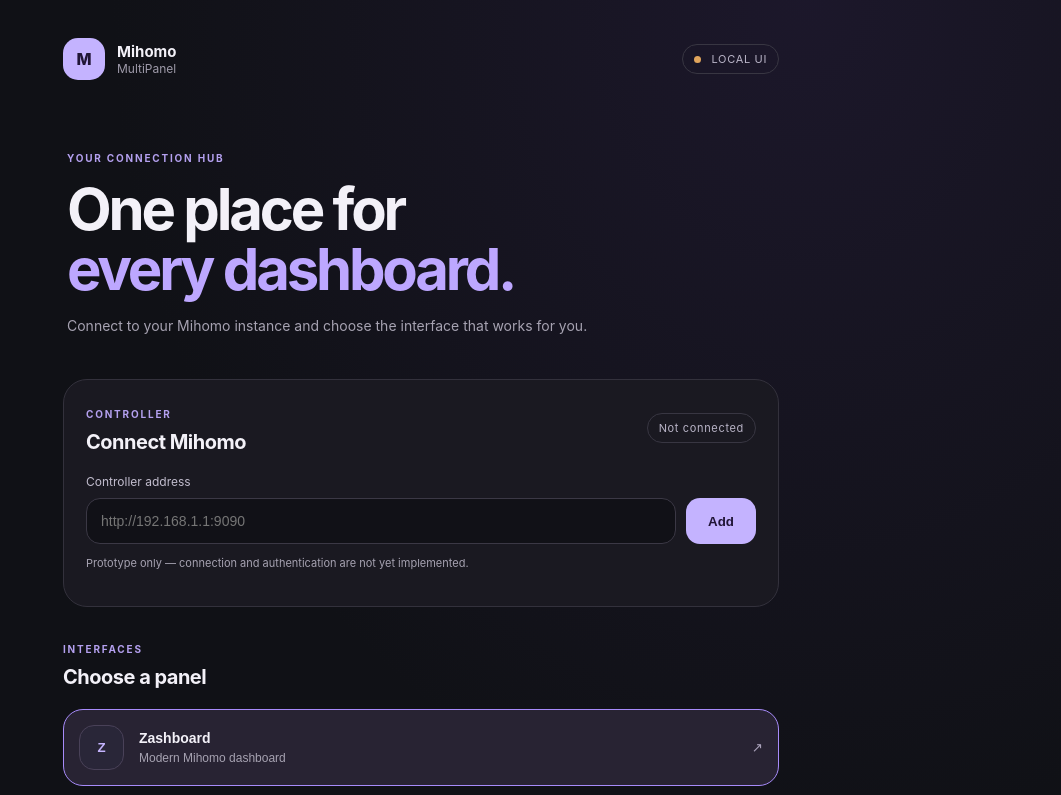
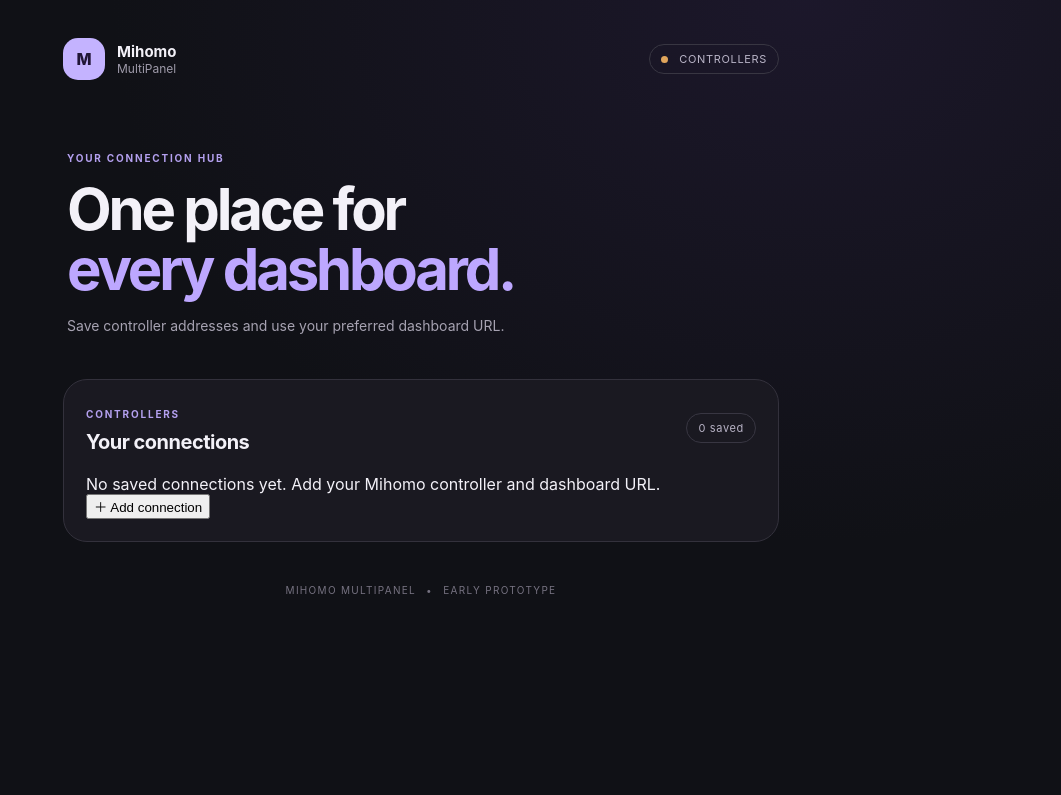
Before and after one commit to kwerty2897/mihomo-multipanel, a Vue app: page / in a window 1280 px wide. Shown: the top 795 px of the page, without its empty margins (219-1280 px from the left). Built offline with nearby package versions, Linux system fonts and the light colour scheme.

Commit message:
Add user-defined controller and dashboard profiles

```diff
--- a/src/App.vue
+++ b/src/App.vue
@@ -1,17 +1,30 @@
 <script setup lang="ts">
-import { ref } from 'vue'
+import { computed, ref } from 'vue'
 
-const panels = [
-  { name: 'Zashboard', detail: 'Modern Mihomo dashboard', mark: 'Z' },
-  { name: 'YACD', detail: 'Yet Another Clash Dashboard', mark: 'Y' },
-  { name: 'MetaCubeXD', detail: 'MetaCube dashboard', mark: 'M' }
-]
-const endpoint = ref('')
-const active = ref('Zashboard')
-const saved = ref(false)
-function addController() {
-  if (!endpoint.value.trim()) return
-  saved.value = true
+type Profile = { id: number; name: string; controller: string; panelUrl: string }
+const profiles = ref<Profile[]>([])
+const activeId = ref<number | null>(null)
+const showAdd = ref(false)
+const name = ref('')
+const controller = ref('')
+const panelUrl = ref('')
+const current = computed(() => profiles.value.find(p => p.id === activeId.value) ?? null)
+function normalizeUrl(value: string) {
+  const v = value.trim()
+  if (!v) return ''
+  try { const u = new URL(v.includes('://') ? v : 'http://' + v); if (!['http:', 'https:'].includes(u.protocol)) return ''; return u.toString().replace(/\/$/, '') } catch { return '' }
+}
+function addProfile() {
+  const c = normalizeUrl(controller.value)
+  const p = normalizeUrl(panelUrl.value)
+  if (!c || !p) return
+  const item: Profile = { id: Date.now(), name: name.value.trim() || c, controller: c, panelUrl: p }
+  profiles.value.push(item); activeId.value = item.id
+  name.value = ''; controller.value = ''; panelUrl.value = ''; showAdd.value = false
+}
+function removeProfile(id: number) {
+  profiles.value = profiles.value.filter(p => p.id !== id)
+  if (activeId.value === id) activeId.value = profiles.value[0]?.id ?? null
 }
 </script>
 
@@ -19,29 +32,37 @@ function addController() {
   <main class="shell">
     <header class="topbar">
       <div class="brand"><div class="logo">M</div><div><strong>Mihomo</strong><span>MultiPanel</span></div></div>
-      <div class="status"><i></i> LOCAL UI</div>
+      <div class="status"><i></i> CONTROLLERS</div>
     </header>
     <section class="hero">
       <div class="eyebrow">YOUR CONNECTION HUB</div>
       <h1>One place for<br/><em>every dashboard.</em></h1>
-      <p>Connect to your Mihomo instance and choose the interface that works for you.</p>
+      <p>Save controller addresses and use your preferred dashboard URL.</p>
     </section>
     <section class="connection card">
-      <div class="section-heading"><div><span class="eyebrow">CONTROLLER</span><h2>Connect Mihomo</h2></div><span class="pill">Not connected</span></div>
-      <label for="endpoint">Controller address</label>
-      <div class="input-row"><input id="endpoint" v-model="endpoint" placeholder="http://192.168.1.1:9090" /><button @click="addController">Add</button></div>
-      <p class="hint">Prototype only — connection and authentication are not yet implemented.</p>
-      <p v-if="saved" class="hint">Address entered. Saving controllers will be implemented next.</p>
-    </section>
-    <section class="panels">
-      <div class="section-heading"><div><span class="eyebrow">INTERFACES</span><h2>Choose a panel</h2></div></div>
-      <div class="panel-list">
-        <button v-for="panel in panels" :key="panel.name" class="panel-card" :class="{selected: active === panel.name}" @click="active = panel.name">
-          <div class="panel-mark">{{ panel.mark }}</div><div class="panel-copy"><strong>{{ panel.name }}</strong><span>{{ panel.detail }}</span></div><div class="arrow">↗</div>
+      <div class="section-heading"><div><span class="eyebrow">CONTROLLERS</span><h2>Your connections</h2></div><span class="pill">{{ profiles.length }} saved</span></div>
+      <div v-if="profiles.length" class="panel-list">
+        <button v-for="profile in profiles" :key="profile.id" class="panel-card" :class="{selected: activeId === profile.id}" @click="activeId = profile.id">
+          <div class="panel-mark">M</div><div class="panel-copy"><strong>{{ profile.name }}</strong><span>{{ profile.controller }}</span><span class="hint">{{ profile.panelUrl }}</span></div><div class="arrow">↗</div>
         </button>
       </div>
-      <div class="preview card"><div class="preview-head"><span class="eyebrow">SELECTED</span><span class="pill">{{ active }}</span></div><h3>{{ active }}</h3><p>Panel integration will be added in the next stage.</p></div>
+      <div v-else class="empty">No saved connections yet. Add your Mihomo controller and dashboard URL.</div>
+      <button class="add-button" @click="showAdd = true"><span class="plus">＋</span> Add connection</button>
+    </section>
+    <section v-if="current" class="panels">
+      <div class="section-heading"><div><span class="eyebrow">DASHBOARD</span><h2>{{ current.name }}</h2></div></div>
+      <div class="preview card"><div class="preview-head"><span class="eyebrow">PANEL URL</span><span class="pill">Custom</span></div><h3>MetaCubeXD</h3><p>{{ current.panelUrl }}</p><p class="hint">Panel loading and API integration are not implemented yet.</p></div>
     </section>
     <footer>MIHOMO MULTIPANEL <span>•</span> EARLY PROTOTYPE</footer>
+    <div v-if="showAdd" class="modal-backdrop" @click.self="showAdd = false">
+      <section class="modal card">
+        <div class="section-heading"><div><span class="eyebrow">NEW CONNECTION</span><h2>Add controller</h2></div><button class="close" @click="showAdd = false">×</button></div>
+        <label for="profile-name">Name (optional)</label><input id="profile-name" v-model="name" placeholder="Home, VPS, Router…"/>
+        <label for="controller-url">Mihomo controller address</label><input id="controller-url" v-model="controller" placeholder="http://192.168.1.1:9090"/>
+        <label for="panel-url">Dashboard URL</label><input id="panel-url" v-model="panelUrl" placeholder="http://192.168.1.1:9090/ui/metacubexd"/>
+        <p class="hint">Enter the controller's external address and the URL of the panel configured on it. URLs must start with http:// or https:// (or will be treated as http://).</p>
+        <div class="modal-actions"><button class="secondary" @click="showAdd = false">Cancel</button><button @click="addProfile" :disabled="!normalizeUrl(controller) || !normalizeUrl(panelUrl)">Save</button></div>
+      </section>
+    </div>
   </main>
 </template>
```
